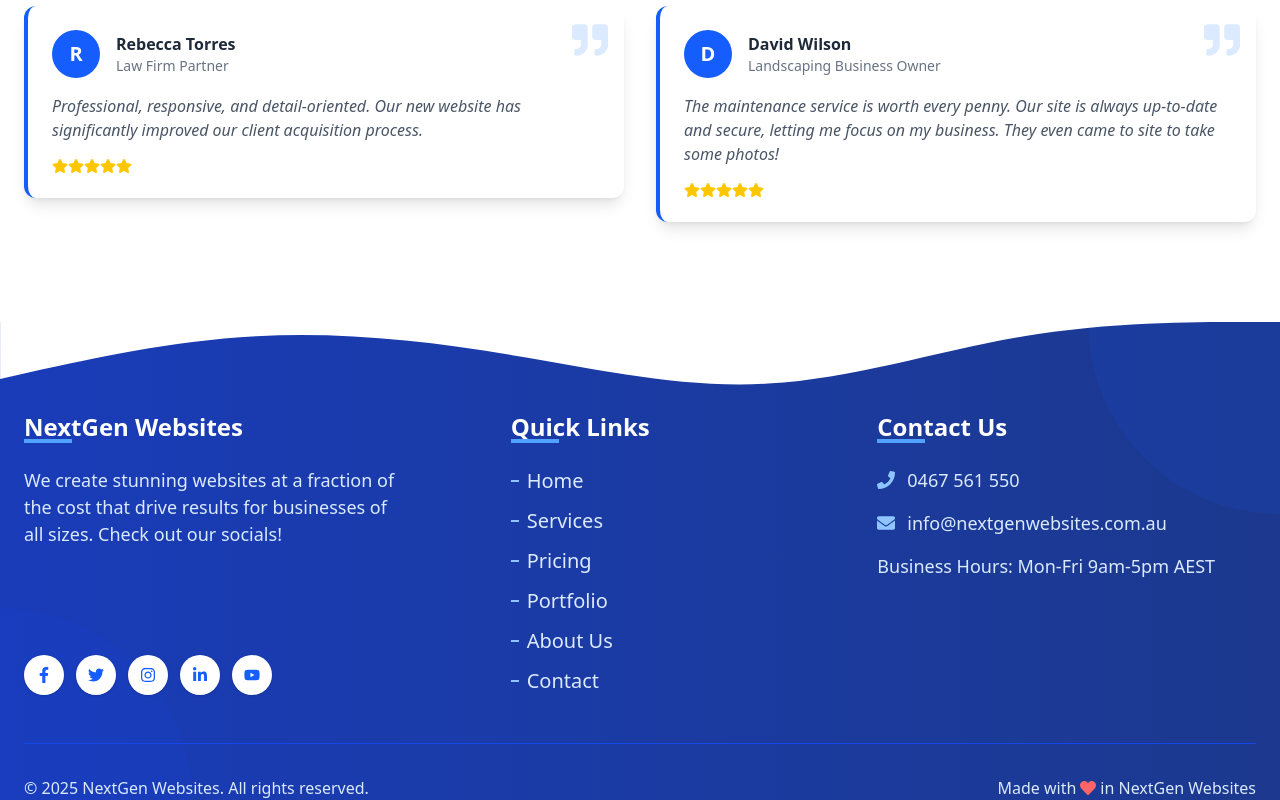
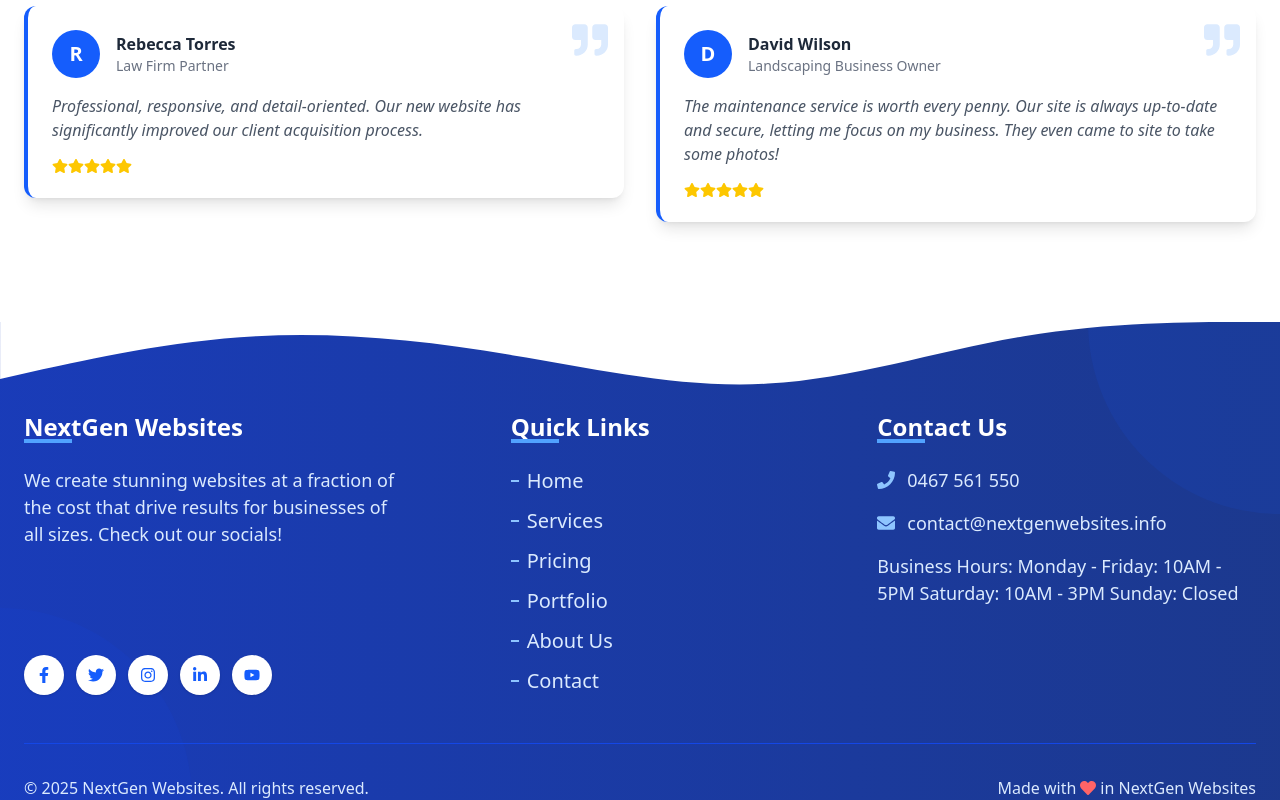
Before and after one commit to Werosh/nextgen-websites, a React (Vite) app: page / in a window 1280 px wide. Shown: the part 2750-3550 px from the top of the page. Built offline with nearby package versions, Linux system fonts and the light colour scheme.

Commit message:
changed email

```diff
--- a/src/components/Footer.jsx
+++ b/src/components/Footer.jsx
@@ -168,13 +168,18 @@ const Footer = () => {
               <li className="flex items-center">
                 <FaEnvelope className="text-blue-300 mr-3" />
                 <span className="text-blue-100">
-                  info@nextgenwebsites.com.au
+                  contact@nextgenwebsites.info
                 </span>
               </li>
 
               <li className="mt-4">
                 <p className="text-blue-100">
-                  Business Hours: Mon-Fri 9am-5pm AEST
+                  Business Hours:
+                  Monday - Friday: 10AM - 5PM
+
+                  Saturday: 10AM - 3PM
+
+                  Sunday: Closed
                 </p>
               </li>
             </ul>
--- a/src/pages/ContactPage.jsx
+++ b/src/pages/ContactPage.jsx
@@ -256,7 +256,7 @@ const ContactPage = () => {
       content: (
         <div className="space-y-2">
           <p>
-            info@nextgenwebsites.com.au
+            contact@nextgenwebsites.info
           </p>
         </div>
       ),
```
Also changed, not shown: 1 other file (tests, documents, lock files or other folders).
